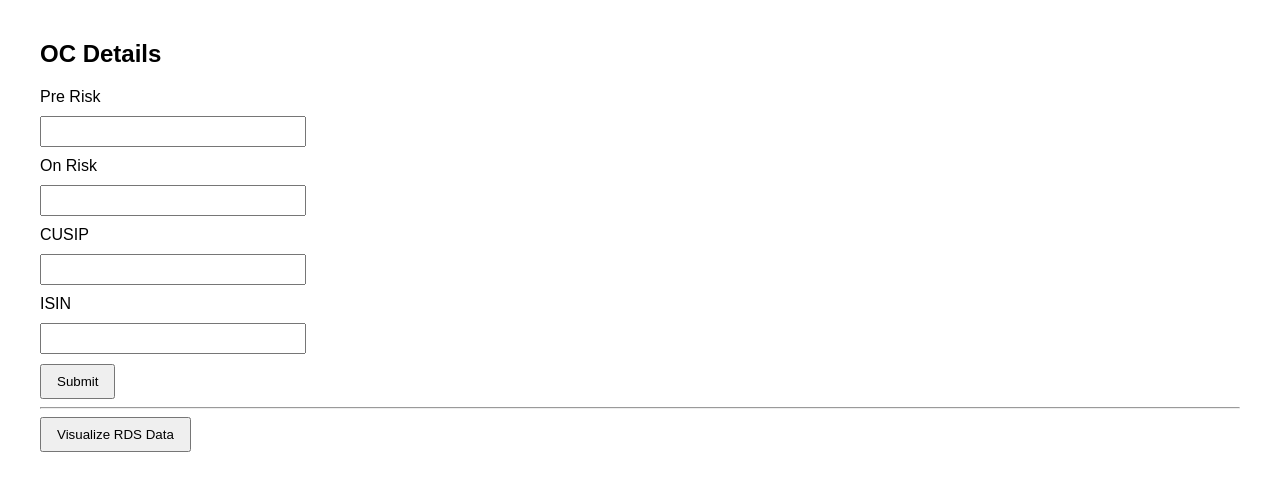
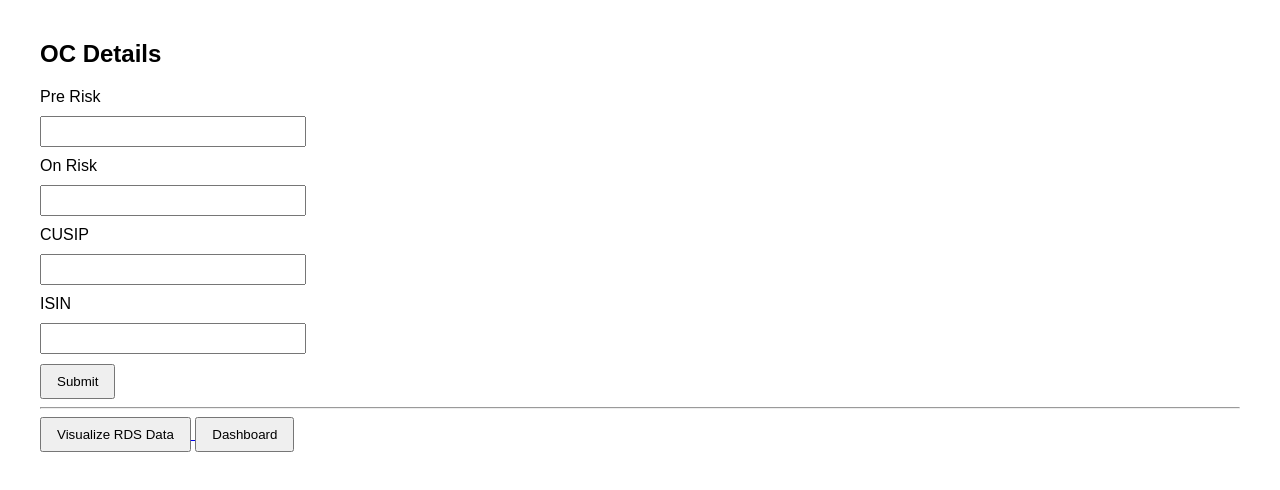
Before and after one commit to ganrajdol99215/finance-portal, a website: page views/index.html in a window 1280 px wide. Drawn offline with Linux system fonts and the light colour scheme.

Commit message:
Update index.html

```diff
--- a/views/index.html
+++ b/views/index.html
@@ -31,5 +31,9 @@
 <a href="/records">
   <button type="button">Visualize RDS Data</button>
 </a>
+
+<a href="/dashboard">
+  <button type="button">Dashboard</button>
+</a>
 </body>
 </html>
```
